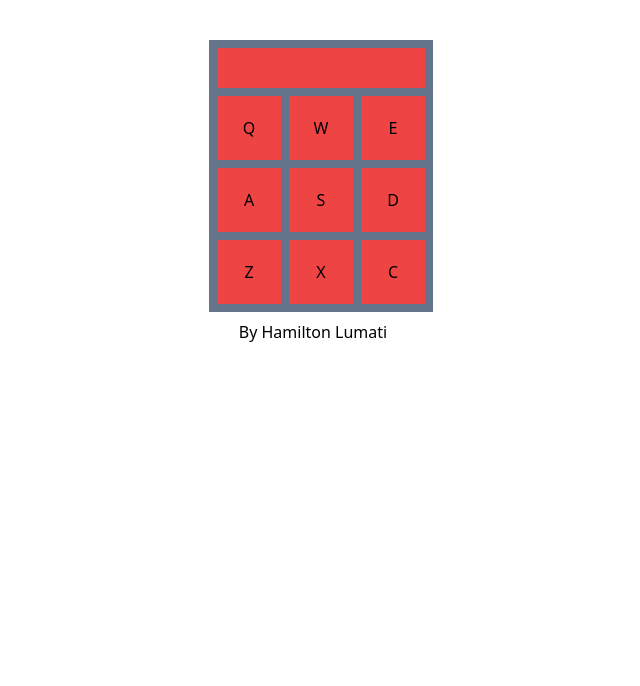
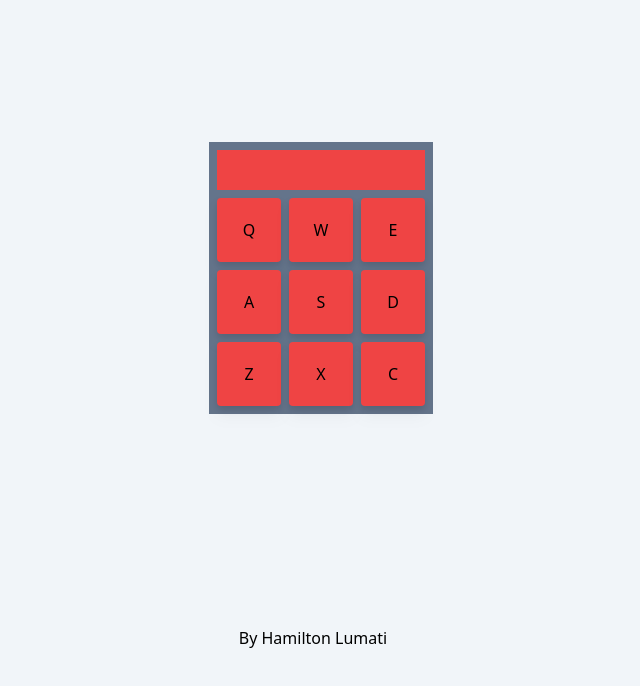
Before and after one commit to hamiltonlumati/drum-machine, a React (Vite) app: page / in a window 1280 px wide. Shown: the top 686 px of the page, without its empty margins (319-959 px from the left). Built offline with nearby package versions, Linux system fonts and the light colour scheme.

Commit message:
layout improvements

```diff
--- a/index.html
+++ b/index.html
@@ -6,7 +6,7 @@
     <title>Hamilton Lumati Drum Machine</title>
   </head>
   <body>
-    <div id="root" class="p-10 grid items-center justify-center"></div>
+    <div id="root" class="p-10 grid items-center justify-center bg-slate-100 h-screen"></div>
     <script type="module" src="/src/main.tsx"></script>
   </body>
 </html>
--- a/src/components/keys.tsx
+++ b/src/components/keys.tsx
@@ -58,6 +58,8 @@ function Keys(){
         }
     }
 
+    var keyClass: string = 'box-border rounded drop-shadow-lg h-16 w-16 p-4 bg-red-500 focus:drop-shadow-none';
+
     useEffect(() => {
         window.addEventListener('keydown', handleUserKeyPress)
 
@@ -68,15 +70,15 @@ function Keys(){
 
     return (
         <div className="grid grid-cols-3 gap-2 w-52 basis-52">
-            <button className="box-border h-16 w-16 p-4 bg-red-500" onClick={()=> dispatch(Q())}>Q</button>
-            <button className="box-border h-16 w-16 p-4 bg-red-500" onClick={()=> dispatch(W())}>W</button>
-            <button className="box-border h-16 w-16 p-4 bg-red-500" onClick={()=> dispatch(E())}>E</button>
-            <button className="box-border h-16 w-16 p-4 bg-red-500" onClick={()=> dispatch(A())}>A</button>
-            <button className="box-border h-16 w-16 p-4 bg-red-500" onClick={()=> dispatch(S())}>S</button>
-            <button className="box-border h-16 w-16 p-4 bg-red-500" onClick={()=> dispatch(D())}>D</button>
-            <button className="box-border h-16 w-16 p-4 bg-red-500" onClick={()=> dispatch(Z())}>Z</button>
-            <button className="box-border h-16 w-16 p-4 bg-red-500" onClick={()=> dispatch(X())}>X</button>
-            <button className="box-border h-16 w-16 p-4 bg-red-500" onClick={()=> dispatch(C())}>C</button>
+            <button className={keyClass} onClick={()=> dispatch(Q())}>Q</button>
+            <button className={keyClass} onClick={()=> dispatch(W())}>W</button>
+            <button className={keyClass} onClick={()=> dispatch(E())}>E</button>
+            <button className={keyClass} onClick={()=> dispatch(A())}>A</button>
+            <button className={keyClass} onClick={()=> dispatch(S())}>S</button>
+            <button className={keyClass} onClick={()=> dispatch(D())}>D</button>
+            <button className={keyClass} onClick={()=> dispatch(Z())}>Z</button>
+            <button className={keyClass} onClick={()=> dispatch(X())}>X</button>
+            <button className={keyClass} onClick={()=> dispatch(C())}>C</button>
         </div>
     )
 }
```
Also changed, not shown: src/components/title.tsx (added, +9 -0 lines), 1 other file (tests, documents, lock files or other folders).
